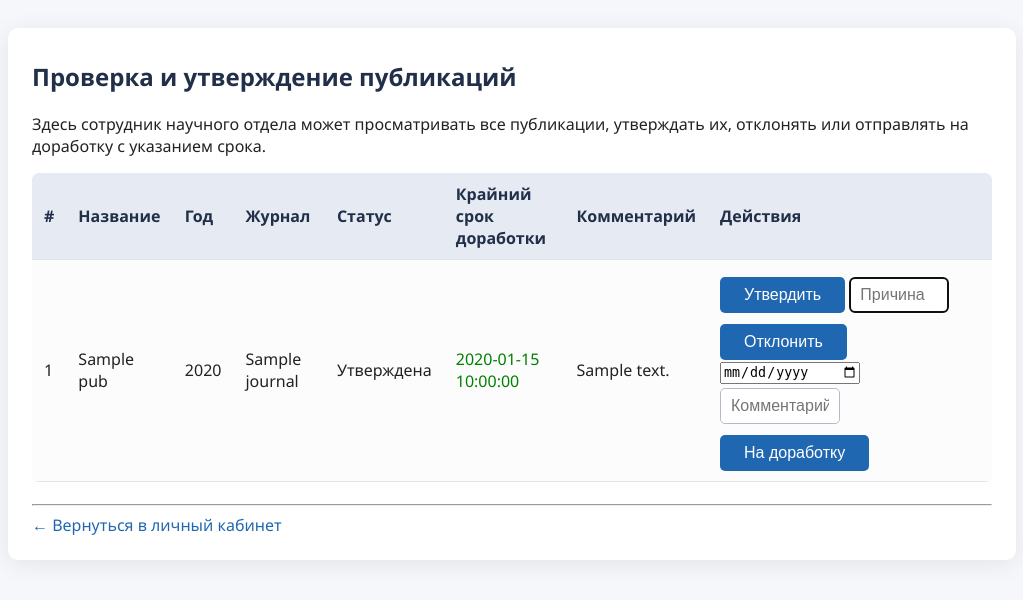
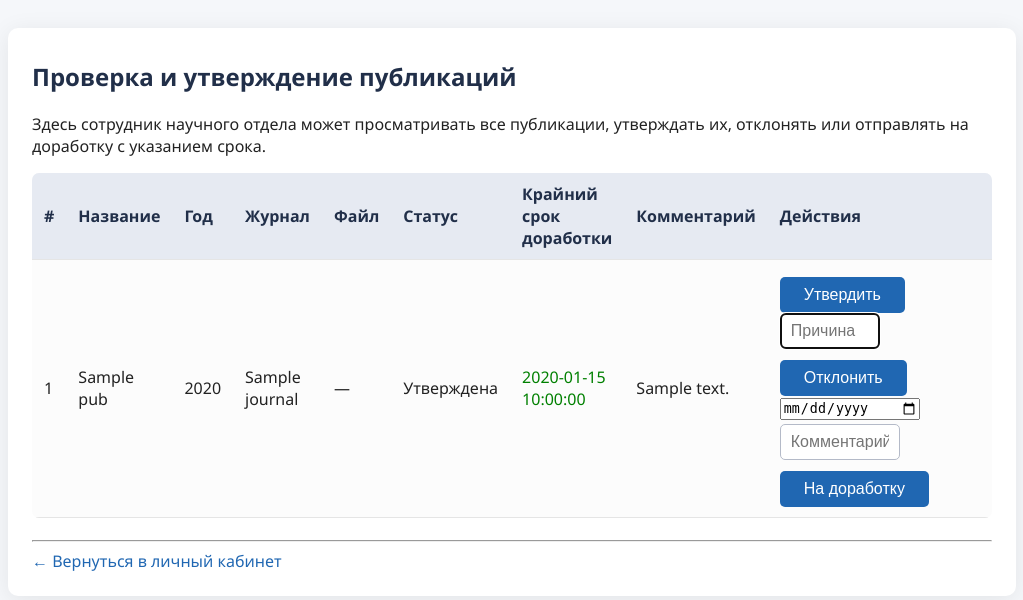
Before and after one commit to Dan1k609/research_metrics, a Flask app: template app/templates/staff_review.html in a window 1280 px wide. Shown: the part 200-800 px from the top of the page, without its empty margins (128-1151 px from the left). Run offline with Flask 3, Linux system fonts and the light colour scheme; the template is opened without the code that fills it: most values are stand-ins (such as "Sample title", 1, 10 or a date in 2020).

Commit message:
Update staff_review.html

```diff
--- a/app/templates/staff_review.html
+++ b/app/templates/staff_review.html
@@ -17,10 +17,11 @@
                 <th>Название</th>
                 <th>Год</th>
                 <th>Журнал</th>
+                <th>Файл</th>
                 <th>Статус</th>
                 <th>Крайний срок доработки</th>
                 <th>Комментарий</th>
-                <th style="width: 260px;">Действия</th>
+                <th style="width: 320px;">Действия</th>
             </tr>
         </thead>
         <tbody>
@@ -30,6 +31,15 @@
                 <td>{{ p.title }}</td>
                 <td>{{ p.year }}</td>
                 <td>{{ p.journal }}</td>
+                <td>
+                    {% if p.file_path %}
+                        <a href="{{ url_for('main.download_publication_file', filename=p.file_path) }}" target="_blank">
+                            Открыть файл
+                        </a>
+                    {% else %}
+                        —
+                    {% endif %}
+                </td>
                 <td>
                     {% if p.status == 'approved' %}
                         Утверждена
```
